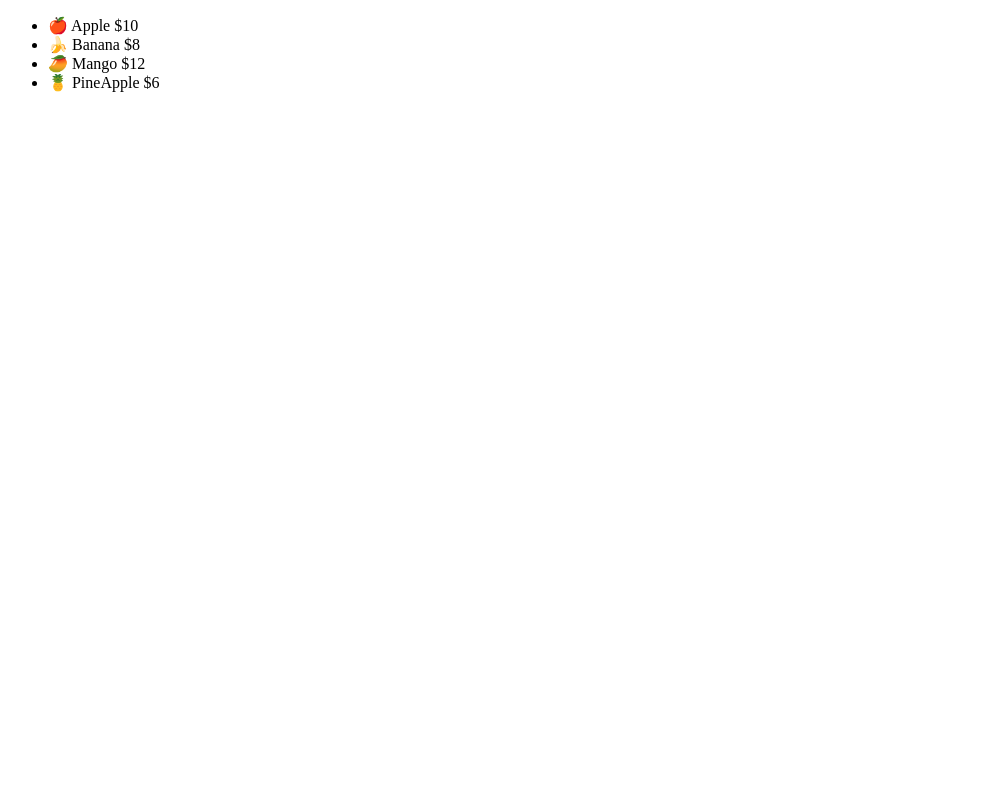
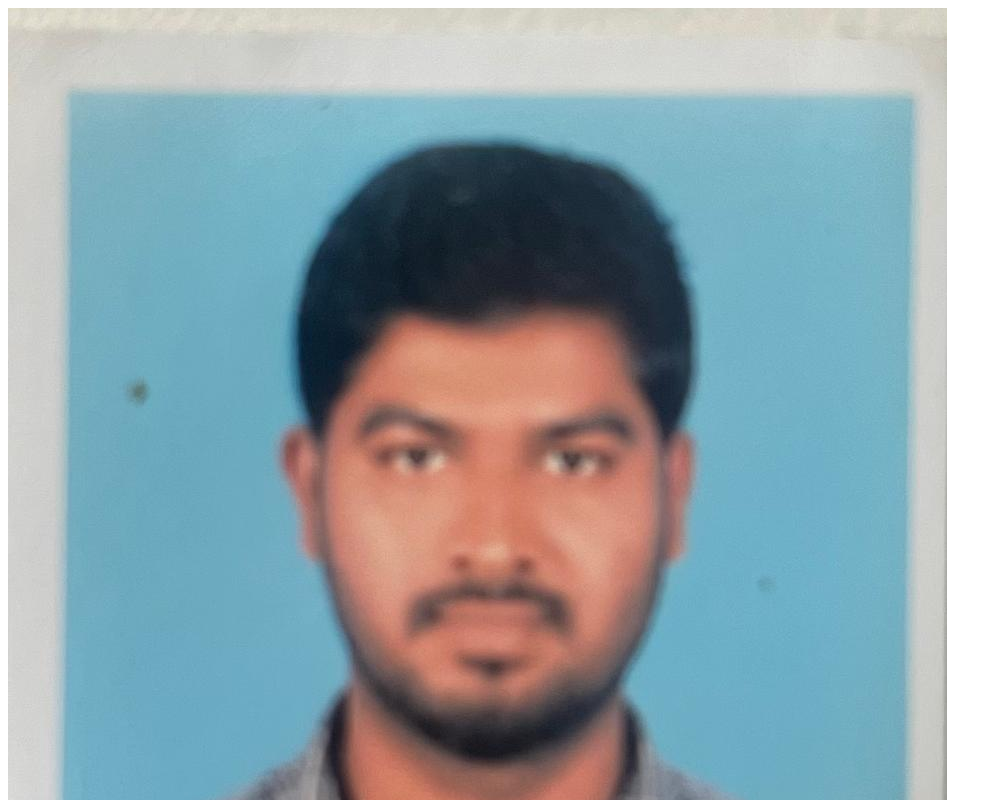
Before and after one commit to hemanthcse1/reactpro, a React (Vite) app: page / in a window 1280 px wide. Shown: the top 800 px of the page, without its empty margins (0-1002 px from the left). Built offline with nearby package versions, Linux system fonts and the light colour scheme.

Commit message:
Click events on buttons, click events on image

```diff
--- a/src/App.jsx
+++ b/src/App.jsx
@@ -1,6 +1,8 @@
 import Fruits from "./components/Fruits";
 import Hello from "./components/Hello";
 import FruitsTwo from "./components/FruitsTwo"
+import Button from "./components/Button";
+import ProfilePicture from "./components/ProfilePicture";
 
 function App() {
   // const seatNumbers = [1, 4, 7];
@@ -15,7 +17,11 @@ function App() {
       {/* <Hello person={person}/> */}
       {/* <Fruits /> */}
 
-      <FruitsTwo />
+      {/* <FruitsTwo /> */}
+
+      {/* <Button /> */}
+
+      <ProfilePicture/>
     </div>
   );
 }
--- /dev/null
+++ b/src/components/Button.jsx
@@ -0,0 +1,50 @@
+
+
+export default function Button() {
+
+    // const handleClick = () => console.log("OUCH!");
+
+    // const handleClick2 = (name) => console.log(`${name} stop clicking me`);
+
+
+    // return(
+    //     <button onClick={handleClick}>Click me 😊</button>
+    // );
+
+    // return(
+    //     <button onClick={() => handleClick2("Bro")}>Click me 😊</button>
+    // )
+
+
+    // let count = 0;
+    // const handleClick = (name) => {
+    //     if(count < 3){
+    //         count++;
+    //         console.log(`${name} you clicked me ${count} time/s`);
+    //     }else{
+    //         console.log(`${name} stop clicking me!`);
+    //     }
+    // };
+
+    // return(
+    //     <button onClick={() => handleClick("Hemanth")}>Click me 😊</button>
+    // );
+
+
+    // event parameter
+
+    // const handleClick = (e) => e.target.textContent = "OUCH ☹️";
+
+    // return(
+    //     <button onClick={(e) => handleClick(e)}>Click me 😊</button>
+    // );
+
+
+    // on DOuble click
+
+    const handleClick = (e) => e.target.textContent = "OUCH 👋";
+
+    return(
+        <button onDoubleClick={(e) => handleClick(e)}>Click me 😊</button>
+    )
+}
--- /dev/null
+++ b/src/components/ProfilePicture.jsx
@@ -0,0 +1,13 @@
+
+
+export default function ProfilePicture(){
+
+    const imageUrl = './assets/profile.jpeg'
+
+    const handleClick = (e) => e.target.style.display = "none";
+
+
+    return(
+        <img onClick={ (e) => handleClick(e)} src={imageUrl}></img>
+    );
+}
```
Also changed, not shown: assets/profile.jpeg (added).
